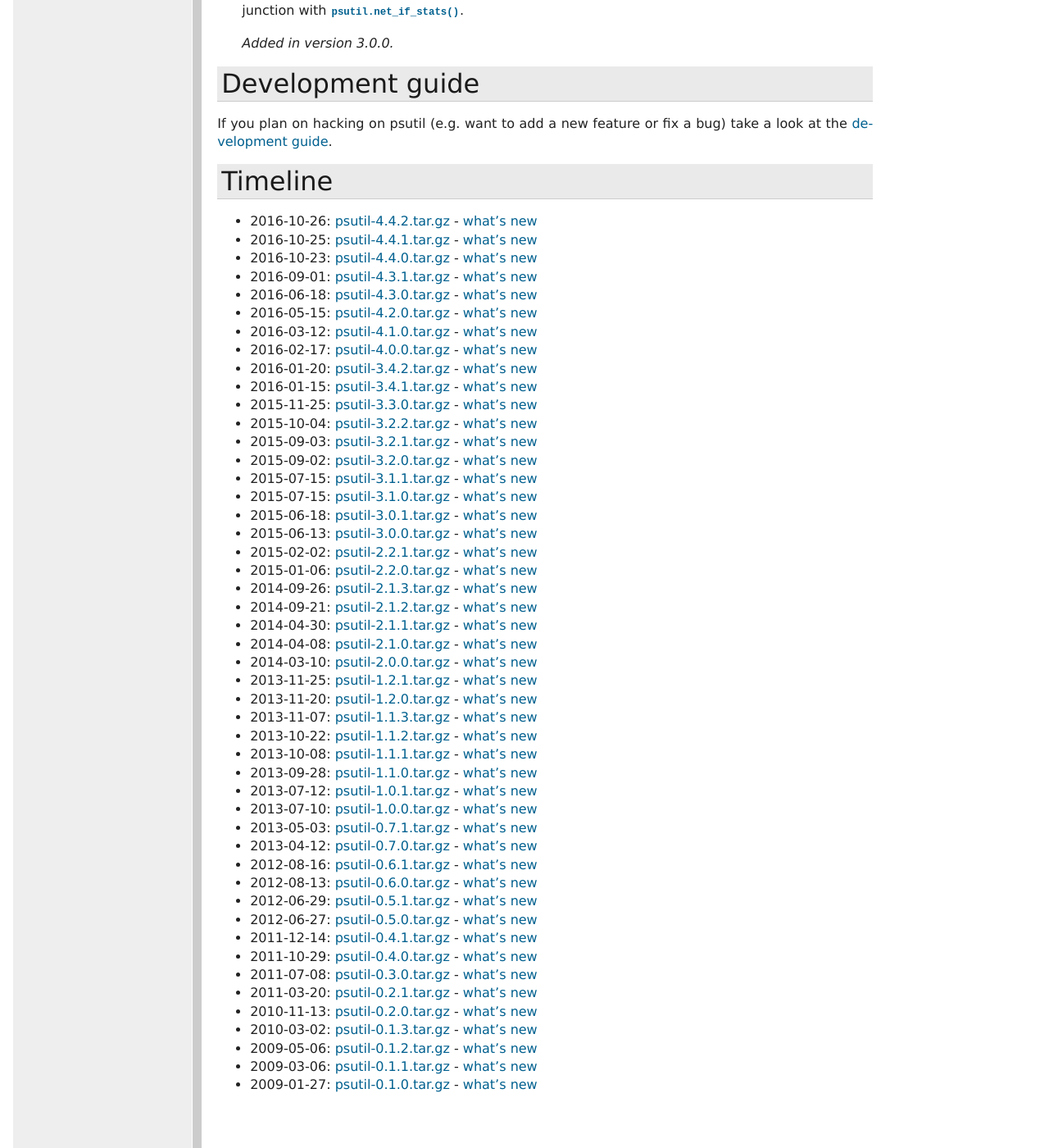
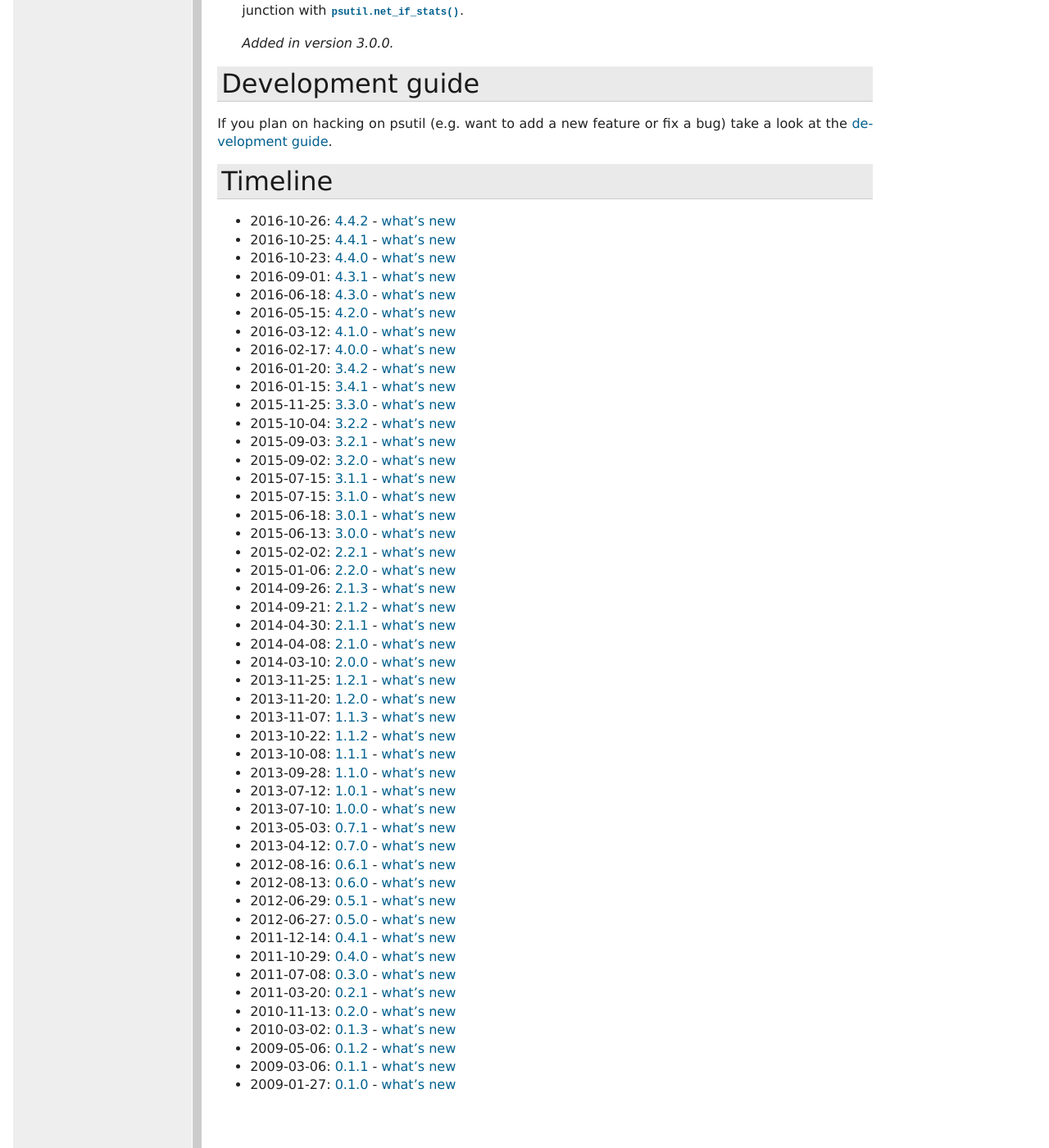
Before and after one commit to giampaolo/psutil, a Sphinx documentation site: the page built from docs/index.rst, in a window 1280 px wide and 1400 px high, scrolled down 28659 px. Shown: the whole window at 82% size. Built offline with Sphinx 7.4.7, drawn with Linux system fonts in a browser that asks for light colours; formulas are drawn with MathJax 3.

Commit message:
doc styling

```diff
--- a/docs/index.rst
+++ b/docs/index.rst
@@ -1829,51 +1829,51 @@
 Timeline
 ========
 
-- 2016-10-26: `psutil-4.4.2.tar.gz <https://pypi.python.org/pypi?name=psutil&version=4.4.2&:action=files>`__ - `what's new <https://github.com/giampaolo/psutil/blob/master/HISTORY.rst#442>`__
-- 2016-10-25: `psutil-4.4.1.tar.gz <https://pypi.python.org/pypi?name=psutil&version=4.4.1&:action=files>`__ - `what's new <https://github.com/giampaolo/psutil/blob/master/HISTORY.rst#441>`__
-- 2016-10-23: `psutil-4.4.0.tar.gz <https://pypi.python.org/pypi?name=psutil&version=4.4.0&:action=files>`__ - `what's new <https://github.com/giampaolo/psutil/blob/master/HISTORY.rst#440>`__
-- 2016-09-01: `psutil-4.3.1.tar.gz <https://pypi.python.org/pypi?name=psutil&version=4.3.1&:action=files>`__ - `what's new <https://github.com/giampaolo/psutil/blob/master/HISTORY.rst#431>`__
-- 2016-06-18: `psutil-4.3.0.tar.gz <https://pypi.python.org/pypi?name=psutil&version=4.3.0&:action=files>`__ - `what's new <https://github.com/giampaolo/psutil/blob/master/HISTORY.rst#430>`__
-- 2016-05-15: `psutil-4.2.0.tar.gz <https://pypi.python.org/pypi?name=psutil&version=4.2.0&:action=files>`__ - `what's new <https://github.com/giampaolo/psutil/blob/master/HISTORY.rst#420>`__
-- 2016-03-12: `psutil-4.1.0.tar.gz <https://pypi.python.org/pypi?name=psutil&version=4.1.0&:action=files>`__ - `what's new <https://github.com/giampaolo/psutil/blob/master/HISTORY.rst#410>`__
-- 2016-02-17: `psutil-4.0.0.tar.gz <https://pypi.python.org/pypi?name=psutil&version=4.0.0&:action=files>`__ - `what's new <https://github.com/giampaolo/psutil/blob/master/HISTORY.rst#400>`__
-- 2016-01-20: `psutil-3.4.2.tar.gz <https://pypi.python.org/pypi?name=psutil&version=3.4.2&:action=files>`__ - `what's new <https://github.com/giampaolo/psutil/blob/master/HISTORY.rst#342>`__
-- 2016-01-15: `psutil-3.4.1.tar.gz <https://pypi.python.org/pypi?name=psutil&version=3.4.1&:action=files>`__ - `what's new <https://github.com/giampaolo/psutil/blob/master/HISTORY.rst#341>`__
-- 2015-11-25: `psutil-3.3.0.tar.gz <https://pypi.python.org/pypi?name=psutil&version=3.3.0&:action=files>`__ - `what's new <https://github.com/giampaolo/psutil/blob/master/HISTORY.rst#330>`__
-- 2015-10-04: `psutil-3.2.2.tar.gz <https://pypi.python.org/pypi?name=psutil&version=3.2.2&:action=files>`__ - `what's new <https://github.com/giampaolo/psutil/blob/master/HISTORY.rst#322>`__
-- 2015-09-03: `psutil-3.2.1.tar.gz <https://pypi.python.org/pypi?name=psutil&version=3.2.1&:action=files>`__ - `what's new <https://github.com/giampaolo/psutil/blob/master/HISTORY.rst#321>`__
-- 2015-09-02: `psutil-3.2.0.tar.gz <https://pypi.python.org/pypi?name=psutil&version=3.2.0&:action=files>`__ - `what's new <https://github.com/giampaolo/psutil/blob/master/HISTORY.rst#320>`__
-- 2015-07-15: `psutil-3.1.1.tar.gz <https://pypi.python.org/pypi?name=psutil&version=3.1.1&:action=files>`__ - `what's new <https://github.com/giampaolo/psutil/blob/master/HISTORY.rst#311>`__
-- 2015-07-15: `psutil-3.1.0.tar.gz <https://pypi.python.org/pypi?name=psutil&version=3.1.0&:action=files>`__ - `what's new <https://github.com/giampaolo/psutil/blob/master/HISTORY.rst#310>`__
-- 2015-06-18: `psutil-3.0.1.tar.gz <https://pypi.python.org/pypi?name=psutil&version=3.0.1&:action=files>`__ - `what's new <https://github.com/giampaolo/psutil/blob/master/HISTORY.rst#301>`__
-- 2015-06-13: `psutil-3.0.0.tar.gz <https://pypi.python.org/pypi?name=psutil&version=3.0.0&:action=files>`__ - `what's new <https://github.com/giampaolo/psutil/blob/master/HISTORY.rst#300>`__
-- 2015-02-02: `psutil-2.2.1.tar.gz <https://pypi.python.org/pypi?name=psutil&version=2.2.1&:action=files>`__ - `what's new <https://github.com/giampaolo/psutil/blob/master/HISTORY.rst#221>`__
-- 2015-01-06: `psutil-2.2.0.tar.gz <https://pypi.python.org/pypi?name=psutil&version=2.2.0&:action=files>`__ - `what's new <https://github.com/giampaolo/psutil/blob/master/HISTORY.rst#220>`__
-- 2014-09-26: `psutil-2.1.3.tar.gz <https://pypi.python.org/pypi?name=psutil&version=2.1.3&:action=files>`__ - `what's new <https://github.com/giampaolo/psutil/blob/master/HISTORY.rst#213>`__
-- 2014-09-21: `psutil-2.1.2.tar.gz <https://pypi.python.org/pypi?name=psutil&version=2.1.2&:action=files>`__ - `what's new <https://github.com/giampaolo/psutil/blob/master/HISTORY.rst#212>`__
-- 2014-04-30: `psutil-2.1.1.tar.gz <https://pypi.python.org/pypi?name=psutil&version=2.1.1&:action=files>`__ - `what's new <https://github.com/giampaolo/psutil/blob/master/HISTORY.rst#211>`__
-- 2014-04-08: `psutil-2.1.0.tar.gz <https://pypi.python.org/pypi?name=psutil&version=2.1.0&:action=files>`__ - `what's new <https://github.com/giampaolo/psutil/blob/master/HISTORY.rst#210>`__
-- 2014-03-10: `psutil-2.0.0.tar.gz <https://pypi.python.org/pypi?name=psutil&version=2.0.0&:action=files>`__ - `what's new <https://github.com/giampaolo/psutil/blob/master/HISTORY.rst#200>`__
-- 2013-11-25: `psutil-1.2.1.tar.gz <https://pypi.python.org/pypi?name=psutil&version=1.2.1&:action=files>`__ - `what's new <https://github.com/giampaolo/psutil/blob/master/HISTORY.rst#121>`__
-- 2013-11-20: `psutil-1.2.0.tar.gz <https://pypi.python.org/pypi?name=psutil&version=1.2.0&:action=files>`__ - `what's new <https://github.com/giampaolo/psutil/blob/master/HISTORY.rst#120>`__
-- 2013-11-07: `psutil-1.1.3.tar.gz <https://pypi.python.org/pypi?name=psutil&version=1.1.3&:action=files>`__ - `what's new <https://github.com/giampaolo/psutil/blob/master/HISTORY.rst#113>`__
-- 2013-10-22: `psutil-1.1.2.tar.gz <https://pypi.python.org/pypi?name=psutil&version=1.1.2&:action=files>`__ - `what's new <https://github.com/giampaolo/psutil/blob/master/HISTORY.rst#112>`__
-- 2013-10-08: `psutil-1.1.1.tar.gz <https://pypi.python.org/pypi?name=psutil&version=1.1.1&:action=files>`__ - `what's new <https://github.com/giampaolo/psutil/blob/master/HISTORY.rst#111>`__
-- 2013-09-28: `psutil-1.1.0.tar.gz <https://pypi.python.org/pypi?name=psutil&version=1.1.0&:action=files>`__ - `what's new <https://github.com/giampaolo/psutil/blob/master/HISTORY.rst#110>`__
-- 2013-07-12: `psutil-1.0.1.tar.gz <https://pypi.python.org/pypi?name=psutil&version=1.0.1&:action=files>`__ - `what's new <https://github.com/giampaolo/psutil/blob/master/HISTORY.rst#101>`__
-- 2013-07-10: `psutil-1.0.0.tar.gz <https://pypi.python.org/pypi?name=psutil&version=1.0.0&:action=files>`__ - `what's new <https://github.com/giampaolo/psutil/blob/master/HISTORY.rst#100>`__
-- 2013-05-03: `psutil-0.7.1.tar.gz <https://pypi.python.org/pypi?name=psutil&version=0.7.1&:action=files>`__ - `what's new <https://github.com/giampaolo/psutil/blob/master/HISTORY.rst#071>`__
-- 2013-04-12: `psutil-0.7.0.tar.gz <https://pypi.python.org/pypi?name=psutil&version=0.7.0&:action=files>`__ - `what's new <https://github.com/giampaolo/psutil/blob/master/HISTORY.rst#070>`__
-- 2012-08-16: `psutil-0.6.1.tar.gz <https://pypi.python.org/pypi?name=psutil&version=0.6.1&:action=files>`__ - `what's new <https://github.com/giampaolo/psutil/blob/master/HISTORY.rst#061>`__
-- 2012-08-13: `psutil-0.6.0.tar.gz <https://pypi.python.org/pypi?name=psutil&version=0.6.0&:action=files>`__ - `what's new <https://github.com/giampaolo/psutil/blob/master/HISTORY.rst#060>`__
-- 2012-06-29: `psutil-0.5.1.tar.gz <https://pypi.python.org/pypi?name=psutil&version=0.5.1&:action=files>`__ - `what's new <https://github.com/giampaolo/psutil/blob/master/HISTORY.rst#051>`__
-- 2012-06-27: `psutil-0.5.0.tar.gz <https://pypi.python.org/pypi?name=psutil&version=0.5.0&:action=files>`__ - `what's new <https://github.com/giampaolo/psutil/blob/master/HISTORY.rst#050>`__
-- 2011-12-14: `psutil-0.4.1.tar.gz <https://pypi.python.org/pypi?name=psutil&version=0.4.1&:action=files>`__ - `what's new <https://github.com/giampaolo/psutil/blob/master/HISTORY.rst#041>`__
-- 2011-10-29: `psutil-0.4.0.tar.gz <https://pypi.python.org/pypi?name=psutil&version=0.4.0&:action=files>`__ - `what's new <https://github.com/giampaolo/psutil/blob/master/HISTORY.rst#040>`__
-- 2011-07-08: `psutil-0.3.0.tar.gz <https://pypi.python.org/pypi?name=psutil&version=0.3.0&:action=files>`__ - `what's new <https://github.com/giampaolo/psutil/blob/master/HISTORY.rst#030>`__
-- 2011-03-20: `psutil-0.2.1.tar.gz <https://pypi.python.org/pypi?name=psutil&version=0.2.1&:action=files>`__ - `what's new <https://github.com/giampaolo/psutil/blob/master/HISTORY.rst#021>`__
-- 2010-11-13: `psutil-0.2.0.tar.gz <https://pypi.python.org/pypi?name=psutil&version=0.2.0&:action=files>`__ - `what's new <https://github.com/giampaolo/psutil/blob/master/HISTORY.rst#020>`__
-- 2010-03-02: `psutil-0.1.3.tar.gz <https://pypi.python.org/pypi?name=psutil&version=0.1.3&:action=files>`__ - `what's new <https://github.com/giampaolo/psutil/blob/master/HISTORY.rst#013>`__
-- 2009-05-06: `psutil-0.1.2.tar.gz <https://pypi.python.org/pypi?name=psutil&version=0.1.2&:action=files>`__ - `what's new <https://github.com/giampaolo/psutil/blob/master/HISTORY.rst#012>`__
-- 2009-03-06: `psutil-0.1.1.tar.gz <https://pypi.python.org/pypi?name=psutil&version=0.1.1&:action=files>`__ - `what's new <https://github.com/giampaolo/psutil/blob/master/HISTORY.rst#011>`__
-- 2009-01-27: `psutil-0.1.0.tar.gz <https://pypi.python.org/pypi?name=psutil&version=0.1.0&:action=files>`__ - `what's new <https://github.com/giampaolo/psutil/blob/master/HISTORY.rst#010>`__
+- 2016-10-26: `4.4.2 <https://pypi.python.org/pypi?name=psutil&version=4.4.2&:action=files>`__ - `what's new <https://github.com/giampaolo/psutil/blob/master/HISTORY.rst#442>`__
+- 2016-10-25: `4.4.1 <https://pypi.python.org/pypi?name=psutil&version=4.4.1&:action=files>`__ - `what's new <https://github.com/giampaolo/psutil/blob/master/HISTORY.rst#441>`__
+- 2016-10-23: `4.4.0 <https://pypi.python.org/pypi?name=psutil&version=4.4.0&:action=files>`__ - `what's new <https://github.com/giampaolo/psutil/blob/master/HISTORY.rst#440>`__
+- 2016-09-01: `4.3.1 <https://pypi.python.org/pypi?name=psutil&version=4.3.1&:action=files>`__ - `what's new <https://github.com/giampaolo/psutil/blob/master/HISTORY.rst#431>`__
+- 2016-06-18: `4.3.0 <https://pypi.python.org/pypi?name=psutil&version=4.3.0&:action=files>`__ - `what's new <https://github.com/giampaolo/psutil/blob/master/HISTORY.rst#430>`__
+- 2016-05-15: `4.2.0 <https://pypi.python.org/pypi?name=psutil&version=4.2.0&:action=files>`__ - `what's new <https://github.com/giampaolo/psutil/blob/master/HISTORY.rst#420>`__
+- 2016-03-12: `4.1.0 <https://pypi.python.org/pypi?name=psutil&version=4.1.0&:action=files>`__ - `what's new <https://github.com/giampaolo/psutil/blob/master/HISTORY.rst#410>`__
+- 2016-02-17: `4.0.0 <https://pypi.python.org/pypi?name=psutil&version=4.0.0&:action=files>`__ - `what's new <https://github.com/giampaolo/psutil/blob/master/HISTORY.rst#400>`__
+- 2016-01-20: `3.4.2 <https://pypi.python.org/pypi?name=psutil&version=3.4.2&:action=files>`__ - `what's new <https://github.com/giampaolo/psutil/blob/master/HISTORY.rst#342>`__
+- 2016-01-15: `3.4.1 <https://pypi.python.org/pypi?name=psutil&version=3.4.1&:action=files>`__ - `what's new <https://github.com/giampaolo/psutil/blob/master/HISTORY.rst#341>`__
+- 2015-11-25: `3.3.0 <https://pypi.python.org/pypi?name=psutil&version=3.3.0&:action=files>`__ - `what's new <https://github.com/giampaolo/psutil/blob/master/HISTORY.rst#330>`__
+- 2015-10-04: `3.2.2 <https://pypi.python.org/pypi?name=psutil&version=3.2.2&:action=files>`__ - `what's new <https://github.com/giampaolo/psutil/blob/master/HISTORY.rst#322>`__
+- 2015-09-03: `3.2.1 <https://pypi.python.org/pypi?name=psutil&version=3.2.1&:action=files>`__ - `what's new <https://github.com/giampaolo/psutil/blob/master/HISTORY.rst#321>`__
+- 2015-09-02: `3.2.0 <https://pypi.python.org/pypi?name=psutil&version=3.2.0&:action=files>`__ - `what's new <https://github.com/giampaolo/psutil/blob/master/HISTORY.rst#320>`__
+- 2015-07-15: `3.1.1 <https://pypi.python.org/pypi?name=psutil&version=3.1.1&:action=files>`__ - `what's new <https://github.com/giampaolo/psutil/blob/master/HISTORY.rst#311>`__
+- 2015-07-15: `3.1.0 <https://pypi.python.org/pypi?name=psutil&version=3.1.0&:action=files>`__ - `what's new <https://github.com/giampaolo/psutil/blob/master/HISTORY.rst#310>`__
+- 2015-06-18: `3.0.1 <https://pypi.python.org/pypi?name=psutil&version=3.0.1&:action=files>`__ - `what's new <https://github.com/giampaolo/psutil/blob/master/HISTORY.rst#301>`__
+- 2015-06-13: `3.0.0 <https://pypi.python.org/pypi?name=psutil&version=3.0.0&:action=files>`__ - `what's new <https://github.com/giampaolo/psutil/blob/master/HISTORY.rst#300>`__
+- 2015-02-02: `2.2.1 <https://pypi.python.org/pypi?name=psutil&version=2.2.1&:action=files>`__ - `what's new <https://github.com/giampaolo/psutil/blob/master/HISTORY.rst#221>`__
+- 2015-01-06: `2.2.0 <https://pypi.python.org/pypi?name=psutil&version=2.2.0&:action=files>`__ - `what's new <https://github.com/giampaolo/psutil/blob/master/HISTORY.rst#220>`__
+- 2014-09-26: `2.1.3 <https://pypi.python.org/pypi?name=psutil&version=2.1.3&:action=files>`__ - `what's new <https://github.com/giampaolo/psutil/blob/master/HISTORY.rst#213>`__
+- 2014-09-21: `2.1.2 <https://pypi.python.org/pypi?name=psutil&version=2.1.2&:action=files>`__ - `what's new <https://github.com/giampaolo/psutil/blob/master/HISTORY.rst#212>`__
+- 2014-04-30: `2.1.1 <https://pypi.python.org/pypi?name=psutil&version=2.1.1&:action=files>`__ - `what's new <https://github.com/giampaolo/psutil/blob/master/HISTORY.rst#211>`__
+- 2014-04-08: `2.1.0 <https://pypi.python.org/pypi?name=psutil&version=2.1.0&:action=files>`__ - `what's new <https://github.com/giampaolo/psutil/blob/master/HISTORY.rst#210>`__
+- 2014-03-10: `2.0.0 <https://pypi.python.org/pypi?name=psutil&version=2.0.0&:action=files>`__ - `what's new <https://github.com/giampaolo/psutil/blob/master/HISTORY.rst#200>`__
+- 2013-11-25: `1.2.1 <https://pypi.python.org/pypi?name=psutil&version=1.2.1&:action=files>`__ - `what's new <https://github.com/giampaolo/psutil/blob/master/HISTORY.rst#121>`__
+- 2013-11-20: `1.2.0 <https://pypi.python.org/pypi?name=psutil&version=1.2.0&:action=files>`__ - `what's new <https://github.com/giampaolo/psutil/blob/master/HISTORY.rst#120>`__
+- 2013-11-07: `1.1.3 <https://pypi.python.org/pypi?name=psutil&version=1.1.3&:action=files>`__ - `what's new <https://github.com/giampaolo/psutil/blob/master/HISTORY.rst#113>`__
+- 2013-10-22: `1.1.2 <https://pypi.python.org/pypi?name=psutil&version=1.1.2&:action=files>`__ - `what's new <https://github.com/giampaolo/psutil/blob/master/HISTORY.rst#112>`__
+- 2013-10-08: `1.1.1 <https://pypi.python.org/pypi?name=psutil&version=1.1.1&:action=files>`__ - `what's new <https://github.com/giampaolo/psutil/blob/master/HISTORY.rst#111>`__
+- 2013-09-28: `1.1.0 <https://pypi.python.org/pypi?name=psutil&version=1.1.0&:action=files>`__ - `what's new <https://github.com/giampaolo/psutil/blob/master/HISTORY.rst#110>`__
+- 2013-07-12: `1.0.1 <https://pypi.python.org/pypi?name=psutil&version=1.0.1&:action=files>`__ - `what's new <https://github.com/giampaolo/psutil/blob/master/HISTORY.rst#101>`__
+- 2013-07-10: `1.0.0 <https://pypi.python.org/pypi?name=psutil&version=1.0.0&:action=files>`__ - `what's new <https://github.com/giampaolo/psutil/blob/master/HISTORY.rst#100>`__
+- 2013-05-03: `0.7.1 <https://pypi.python.org/pypi?name=psutil&version=0.7.1&:action=files>`__ - `what's new <https://github.com/giampaolo/psutil/blob/master/HISTORY.rst#071>`__
+- 2013-04-12: `0.7.0 <https://pypi.python.org/pypi?name=psutil&version=0.7.0&:action=files>`__ - `what's new <https://github.com/giampaolo/psutil/blob/master/HISTORY.rst#070>`__
+- 2012-08-16: `0.6.1 <https://pypi.python.org/pypi?name=psutil&version=0.6.1&:action=files>`__ - `what's new <https://github.com/giampaolo/psutil/blob/master/HISTORY.rst#061>`__
+- 2012-08-13: `0.6.0 <https://pypi.python.org/pypi?name=psutil&version=0.6.0&:action=files>`__ - `what's new <https://github.com/giampaolo/psutil/blob/master/HISTORY.rst#060>`__
+- 2012-06-29: `0.5.1 <https://pypi.python.org/pypi?name=psutil&version=0.5.1&:action=files>`__ - `what's new <https://github.com/giampaolo/psutil/blob/master/HISTORY.rst#051>`__
+- 2012-06-27: `0.5.0 <https://pypi.python.org/pypi?name=psutil&version=0.5.0&:action=files>`__ - `what's new <https://github.com/giampaolo/psutil/blob/master/HISTORY.rst#050>`__
+- 2011-12-14: `0.4.1 <https://pypi.python.org/pypi?name=psutil&version=0.4.1&:action=files>`__ - `what's new <https://github.com/giampaolo/psutil/blob/master/HISTORY.rst#041>`__
+- 2011-10-29: `0.4.0 <https://pypi.python.org/pypi?name=psutil&version=0.4.0&:action=files>`__ - `what's new <https://github.com/giampaolo/psutil/blob/master/HISTORY.rst#040>`__
+- 2011-07-08: `0.3.0 <https://pypi.python.org/pypi?name=psutil&version=0.3.0&:action=files>`__ - `what's new <https://github.com/giampaolo/psutil/blob/master/HISTORY.rst#030>`__
+- 2011-03-20: `0.2.1 <https://pypi.python.org/pypi?name=psutil&version=0.2.1&:action=files>`__ - `what's new <https://github.com/giampaolo/psutil/blob/master/HISTORY.rst#021>`__
+- 2010-11-13: `0.2.0 <https://pypi.python.org/pypi?name=psutil&version=0.2.0&:action=files>`__ - `what's new <https://github.com/giampaolo/psutil/blob/master/HISTORY.rst#020>`__
+- 2010-03-02: `0.1.3 <https://pypi.python.org/pypi?name=psutil&version=0.1.3&:action=files>`__ - `what's new <https://github.com/giampaolo/psutil/blob/master/HISTORY.rst#013>`__
+- 2009-05-06: `0.1.2 <https://pypi.python.org/pypi?name=psutil&version=0.1.2&:action=files>`__ - `what's new <https://github.com/giampaolo/psutil/blob/master/HISTORY.rst#012>`__
+- 2009-03-06: `0.1.1 <https://pypi.python.org/pypi?name=psutil&version=0.1.1&:action=files>`__ - `what's new <https://github.com/giampaolo/psutil/blob/master/HISTORY.rst#011>`__
+- 2009-01-27: `0.1.0 <https://pypi.python.org/pypi?name=psutil&version=0.1.0&:action=files>`__ - `what's new <https://github.com/giampaolo/psutil/blob/master/HISTORY.rst#010>`__
```
